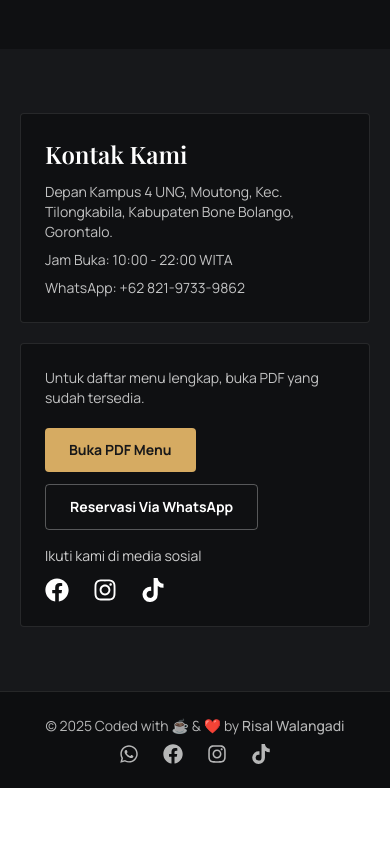
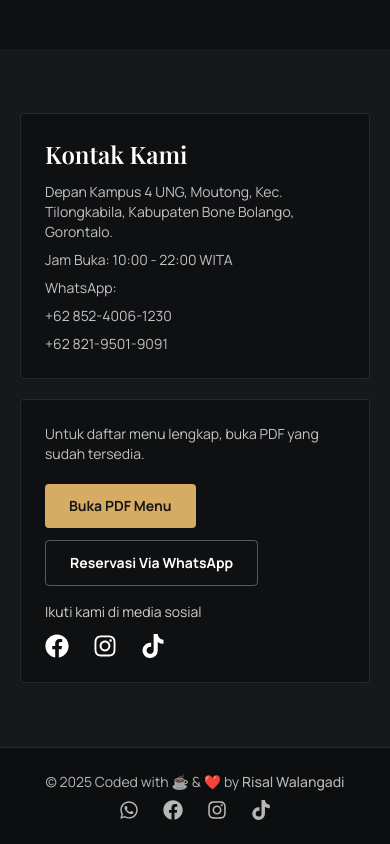
Before and after one commit to izhal27/naffil_menu, a Next.js app: page / in a window 390 px wide. Shown: the part 6149-6993 px from the top of the page. Before the commit the page ends 6937 px from the top, so only its background shows below. Built offline with nearby package versions, Linux system fonts and the light colour scheme; no server answers.

Commit message:
fix(phone): :iphone: fix contact phone (#11)

```diff
--- a/app/components/ContactSection.tsx
+++ b/app/components/ContactSection.tsx
@@ -49,7 +49,17 @@ export function ContactSection({
           <p
             className={`mt-2 text-sm ${isLight ? "text-[#2a231c]/80" : "text-white/75"}`}
           >
-            WhatsApp: +62 821-9733-9862
+            WhatsApp:
+          </p>
+          <p
+            className={`mt-2 text-sm ${isLight ? "text-[#2a231c]/80" : "text-white/75"}`}
+          >
+            +62 852-4006-1230
+          </p>
+          <p
+            className={`mt-2 text-sm ${isLight ? "text-[#2a231c]/80" : "text-white/75"}`}
+          >
+            +62 821-9501-9091
           </p>
         </div>
 
```
